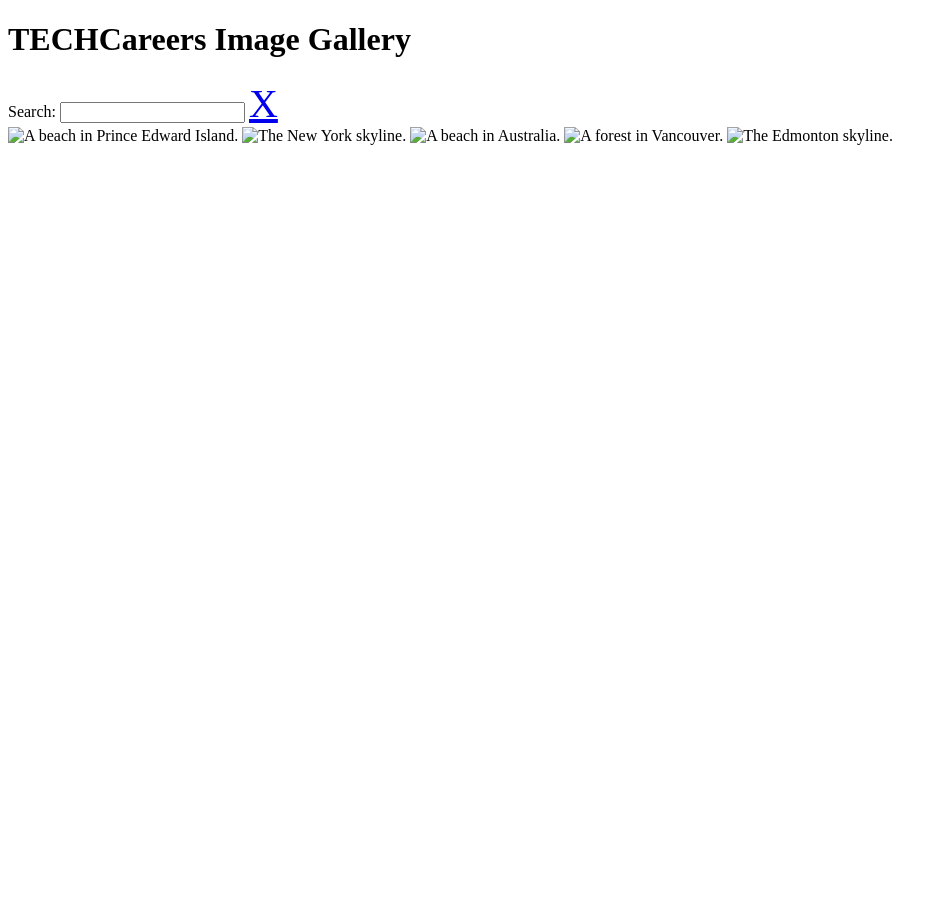
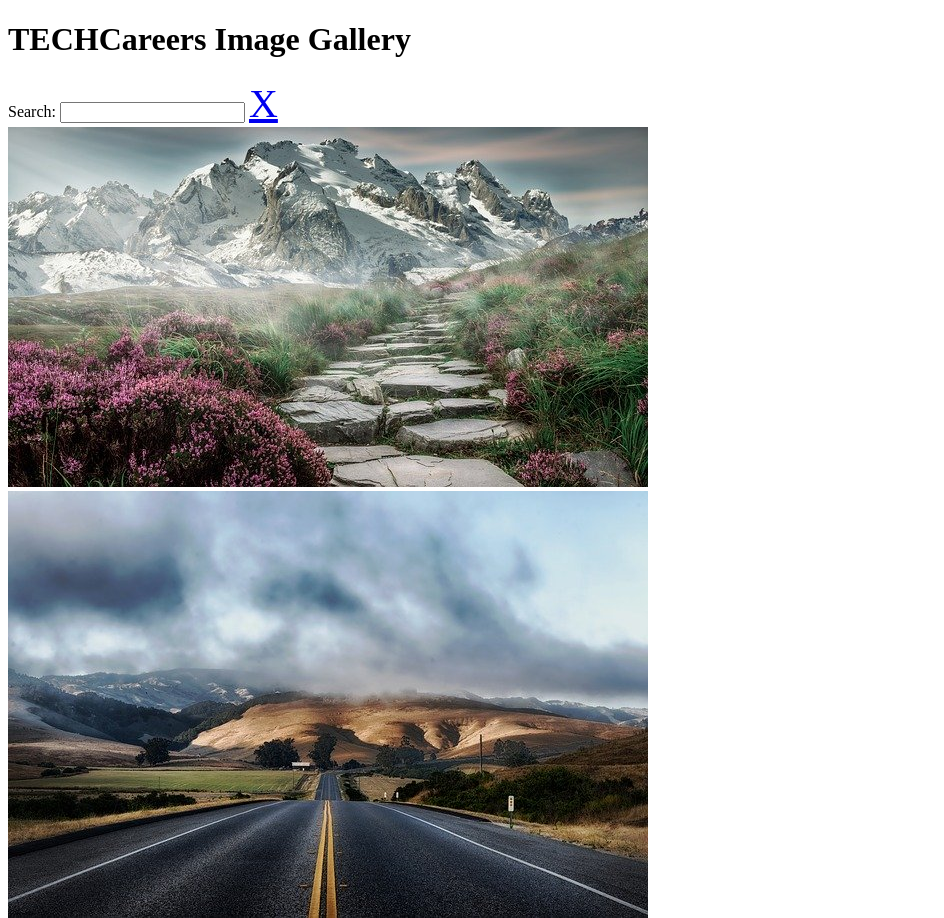
Before and after one commit to johnnewton-hub/js-practice, a plain HTML site: page Image Gallery/index.html in a window 1280 px wide. Shown: the top 918 px of the page, without its empty margins (0-944 px from the left). Before the commit the page ends 800 px from the top, so only its background shows below. Drawn offline with Linux system fonts and the light colour scheme; files that its build step writes are made by us from their sources.

Commit message:
Added pics and descriptions; Deferred JS file;

```diff
--- a/Image Gallery/index.html
+++ b/Image Gallery/index.html
@@ -23,14 +23,12 @@
 
         </header>
         <main>
-            <img src="img/beach-pei.jpg" alt="A beach in Prince Edward Island." tags="#beach #canada #nature">
-            <img src="img/new-york-skyline.jpg" alt="The New York skyline." tags="#city #america">
-            <img src="img/beach-aus.jpg" alt="A beach in Australia." tags="#beach #australia #nature">
-            <img src="img/forest-vancouver.jpg" alt="A forest in Vancouver." tags="#forest #canada #nature">
-            <img src="img/edmonton-skyline.jpg" alt="The Edmonton skyline." tags="#city #canada">
+            <img src="img/mountain-landscape.jpg" alt="A mountain landscape with a path." tags="#mountains #landscape #nature">
+            <img src="img/road-with-hills.jpg" alt="A road going into some hills." tags="#hills #road #clouds">
+            <img src="img/road.jpg" alt="A road on some pretty flat land (probably Saskatchewan)." tags="#road #flat #grass">
         </main>
     </div>
-    <script src="js/scripts.js"></script>
+    <script src="js/scripts.js" defer></script>
 </body>
 
 </html>
```
Also changed, not shown: Image Gallery/img/mountain-landscape.jpg (added), Image Gallery/img/road-with-hills.jpg (added), Image Gallery/img/road.jpg (added), Image Gallery/js/scripts.js (added).
